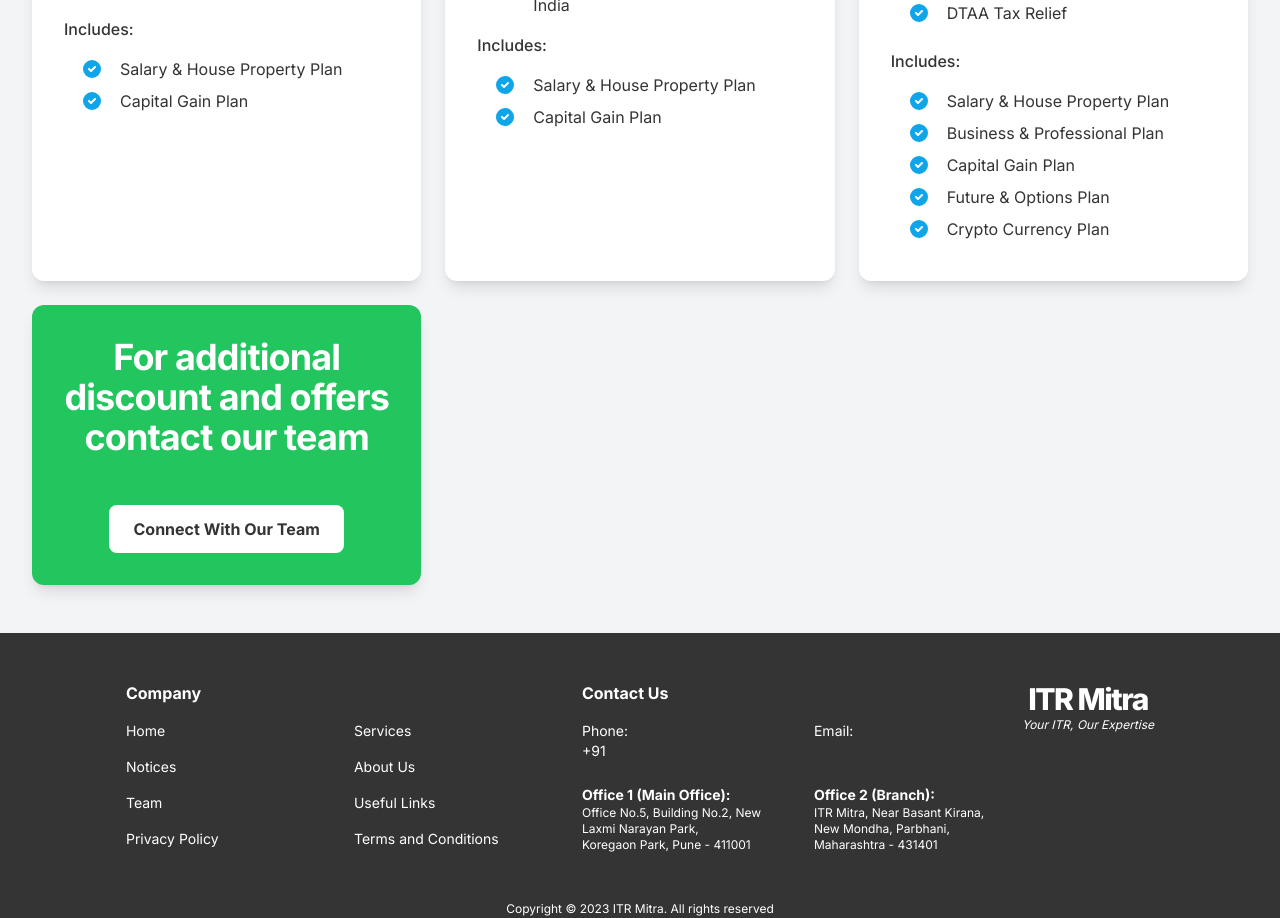
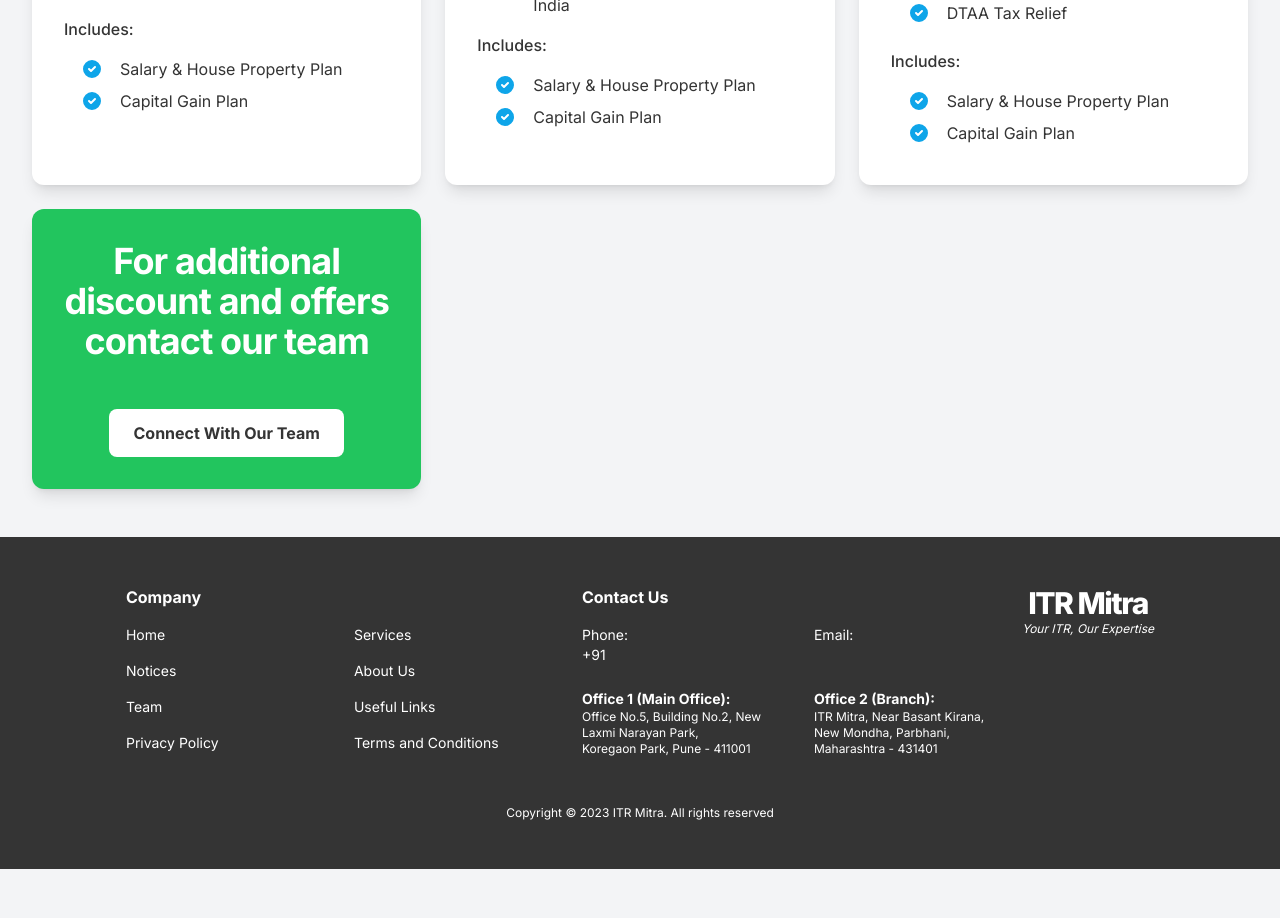
Before and after one commit to itrmitra/itrmitra, a Next.js app: page /services in a window 1280 px wide. Shown: the part 1660-2578 px from the top of the page. After the commit the page ends 2529 px from the top, so only its background shows below. Built offline with nearby package versions, Linux system fonts and the light colour scheme.

Commit message:
Update services.ts

```diff
--- a/src/data/services.ts
+++ b/src/data/services.ts
@@ -106,10 +106,7 @@ export const services = [
     ],
     includes: [
       "Salary & House Property Plan",
-      "Business & Professional Plan",
       "Capital Gain Plan",
-      "Future & Options Plan",
-      "Crypto Currency Plan",
     ],
   },
 ];
```
